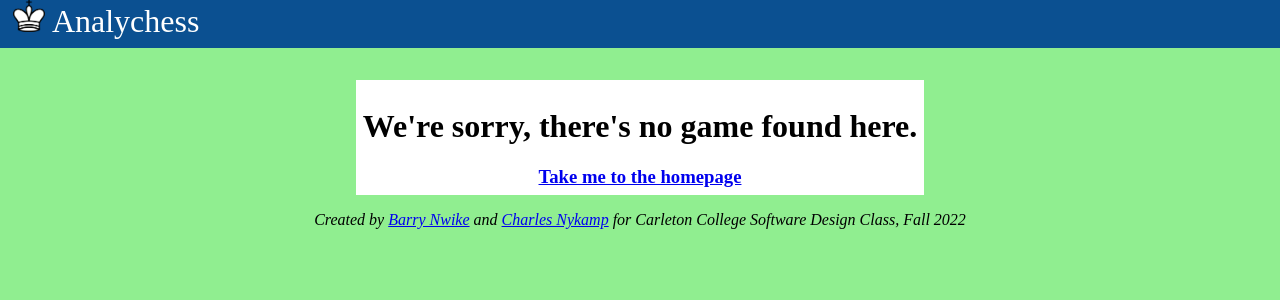
After one commit to cqnykamp/chess-website, a Flask app: template webapp/templates/no_game_found.html in a window 1280 px wide. The commit adds this page. Shown: the top 300 px of the page. Run offline with Flask 2, Linux system fonts and the light colour scheme; the template is opened without the code that fills it, so the values that code supplies are empty; parts of the project's set-up code (start-up, migrations or seed data) failed here and were passed over.

Commit message:
No game found html

```diff
--- a/webapp/app.py
+++ b/webapp/app.py
@@ -35,7 +35,11 @@ def game(game_id):
     #     'turns': 4,
     # }
 
-    return flask.render_template('game.html', game_data=game_data)
+    if 'moves' in game_data:
+        # We assume that there is a game with this id
+        return flask.render_template('game.html', game_data=game_data)
+    else:
+        return flask.render_template('no_game_found.html')
 
 
 if __name__ == '__main__':
--- /dev/null
+++ b/webapp/templates/no_game_found.html
@@ -0,0 +1,28 @@
+
+<!DOCTYPE html>
+<html>
+
+    <head>
+        <title>Analychess</title>
+        <meta charset='UTF-8'>
+        <link rel="icon" href="{{ url_for('static', filename='/images/king-white.png') }}" type="image/icon type">
+        <link rel='stylesheet' type='text/css' href="{{ url_for('static', filename='app.css') }}" />
+    </head>
+
+
+    <body>
+
+        <nav><a href="/"><img src="{{ url_for('static', filename='images/king-white.png') }}"/>Analychess</a></nav>
+
+
+        <div class="centered panel">
+            <h1>We're sorry, there's no game found here.</h1>
+            <h3 class="centered"><a href="/">Take me to the homepage</a></h3>
+        </div>
+
+        <footer>Created by <a href='https://github.com/BNwike47'>Barry Nwike</a> and <a href='https://github.com/cqnykamp'>Charles Nykamp</a> for Carleton College Software Design Class, Fall 2022</footer>
+
+
+    </body>
+
+</html>
```
Also changed, not shown: webapp/static/game.js (+9 -1 lines), webapp/templates/game.html (+6 -9 lines).
